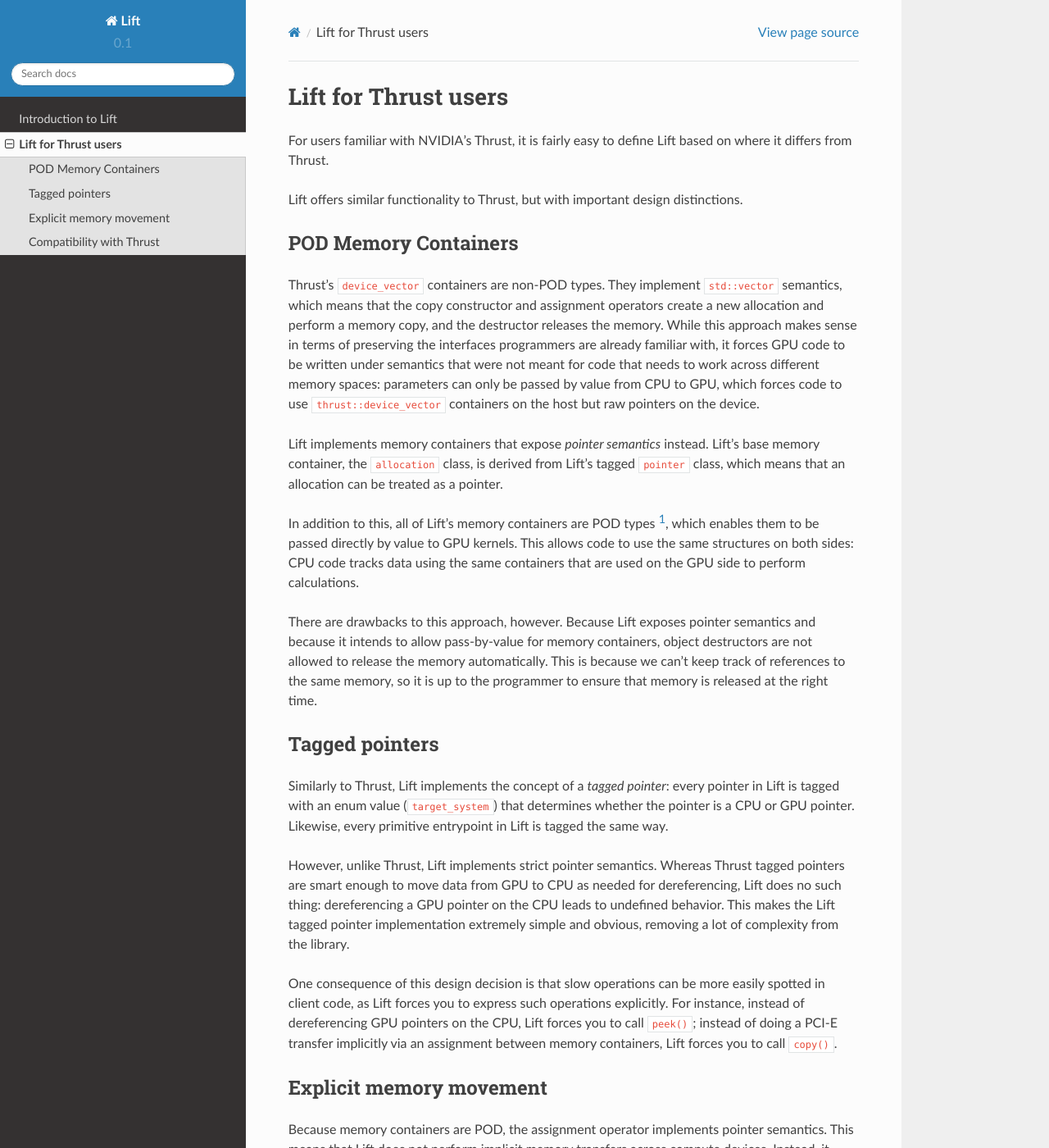
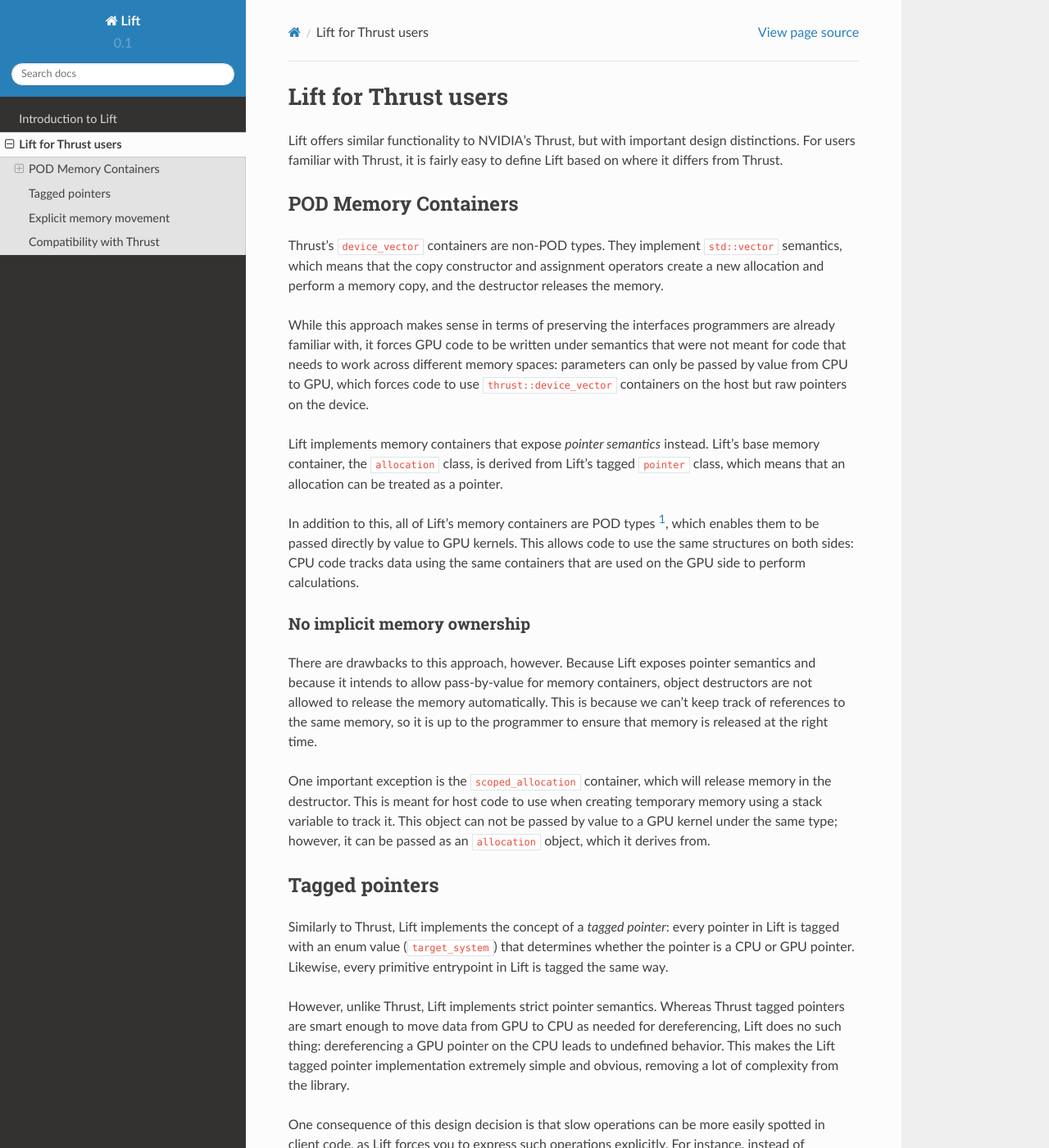
Before and after one commit to nsubtil/lift, a Sphinx documentation site: the page built from docs/lift-vs-thrust.rst, in a window 1280 px wide and 1400 px high. Shown: the whole window at 82% size. Built offline with Sphinx 7.4.7 and the Read the Docs theme 2.0.0, drawn with Linux system fonts in a browser that asks for light colours; cross-references to code outside the pages are shown as plain code; some of the changed text lies outside the part shown.

```diff
--- a/docs/conf.py
+++ b/docs/conf.py
@@ -33,7 +33,8 @@ extensions = [
     'sphinx.ext.autodoc',
     'sphinx.ext.todo',
     'sphinx.ext.mathjax',
-    'breathe'
+    'breathe',
+    'sphinxcontrib.doxylink'
 ]
 
 # Add any paths that contain templates here, relative to this directory.
@@ -290,9 +291,11 @@ texinfo_documents = [
 
 # -- Options for Breathe
 
-breathe_projects = { "lift": "doxy" }
+breathe_projects = { "lift": "_build" }
 breathe_default_project = "lift"
 
-# trigger doxygen build on readthedocs.org
-if os.environ.get('READTHEDOCS', None):
-    subprocess.call('doxygen', shell=True)
+# trigger doxygen build
+subprocess.call('doxygen', shell=True)
+
+# -- Options for doxylink
+doxylink = { 'lift' : ('_build/lift.tag', 'doxygen') }
--- a/docs/index.rst
+++ b/docs/index.rst
@@ -16,7 +16,6 @@ Contents:
    intro
    lift-vs-thrust
 
-
 Indices and tables
 ==================
 
--- a/docs/lift-vs-thrust.rst
+++ b/docs/lift-vs-thrust.rst
@@ -1,22 +1,27 @@
 Lift for Thrust users
 =====================
 
-For users familiar with NVIDIA's Thrust, it is fairly easy to define Lift based on where it differs from Thrust.
-
-Lift offers similar functionality to Thrust, but with important design distinctions.
+Lift offers similar functionality to NVIDIA's Thrust, but with important design distinctions. For users familiar with Thrust, it is fairly easy to define Lift based on where it differs from Thrust.
 
 
 POD Memory Containers
 ---------------------
 
-Thrust's ``device_vector`` containers are non-POD types. They implement ``std::vector`` semantics, which means that the copy constructor and assignment operators create a new allocation and perform a memory copy, and the destructor releases the memory. While this approach makes sense in terms of preserving the interfaces programmers are already familiar with, it forces GPU code to be written under semantics that were not meant for code that needs to work across different memory spaces: parameters can only be passed by value from CPU to GPU, which forces code to use ``thrust::device_vector`` containers on the host but raw pointers on the device.
+Thrust's ``device_vector`` containers are non-POD types. They implement ``std::vector`` semantics, which means that the copy constructor and assignment operators create a new allocation and perform a memory copy, and the destructor releases the memory.
+
+While this approach makes sense in terms of preserving the interfaces programmers are already familiar with, it forces GPU code to be written under semantics that were not meant for code that needs to work across different memory spaces: parameters can only be passed by value from CPU to GPU, which forces code to use ``thrust::device_vector`` containers on the host but raw pointers on the device.
 
 Lift implements memory containers that expose *pointer semantics* instead. Lift's base memory container, the ``allocation`` class, is derived from Lift's tagged ``pointer`` class, which means that an allocation can be treated as a pointer.
 
 In addition to this, all of Lift's memory containers are POD types [#pod_vtable]_, which enables them to be passed directly by value to GPU kernels. This allows code to use the same structures on both sides: CPU code tracks data using the same containers that are used on the GPU side to perform calculations.
 
+
+No implicit memory ownership
+^^^^^^^^^^^^^^^^^^^^^^^^^^^^
+
 There are drawbacks to this approach, however. Because Lift exposes pointer semantics and because it intends to allow pass-by-value for memory containers, object destructors are not allowed to release the memory automatically. This is because we can't keep track of references to the same memory, so it is up to the programmer to ensure that memory is released at the right time.
 
+One important exception is the :lift:`scoped_allocation` container, which will release memory in the destructor. This is meant for host code to use when creating temporary memory using a stack variable to track it. This object can not be passed by value to a GPU kernel under the same type; however, it can be passed as an ``allocation`` object, which it derives from.
 
 
 Tagged pointers
@@ -47,4 +52,4 @@ Lift also exposes a ``backend_policy`` object which converts a Lift ``target_sys
 
 .. rubric:: Footnotes
 
-.. [#pod_vtable] This is not strictly true: some of the memory containers expose virtual methods, which imply a virtual function table needs to exist. In such cases, Lift takes care to ensure that *no virtual functions are exposed on the GPU interface*. This means that, while the CPU virtual function table pointer is copied by value to the GPU, it can not actually be used on the GPU, making this usage safe.
+.. [#pod_vtable] This is not strictly true: some of the memory containers expose virtual methods, which imply a virtual function table needs to exist, making the object non-POD. In such cases, Lift takes care to ensure that *no virtual functions are exposed on the GPU interface*. This means that, while the CPU virtual function table pointer is copied by value to the GPU, it can not actually be used on the GPU, making this usage safe.
--- a/docs/requirements.txt
+++ b/docs/requirements.txt
@@ -5,9 +5,11 @@ docutils==0.12
 Jinja2==2.8
 MarkupSafe==0.23
 Pygments==2.0.2
+pyparsing==2.0.7
 pytz==2015.7
 six==1.10.0
 snowballstemmer==1.2.1
 Sphinx==1.3.4
 sphinx-rtd-theme==0.1.9
+sphinxcontrib-doxylink==1.3
 wheel==0.24.0
```
Also changed, not shown: 1 other file.
